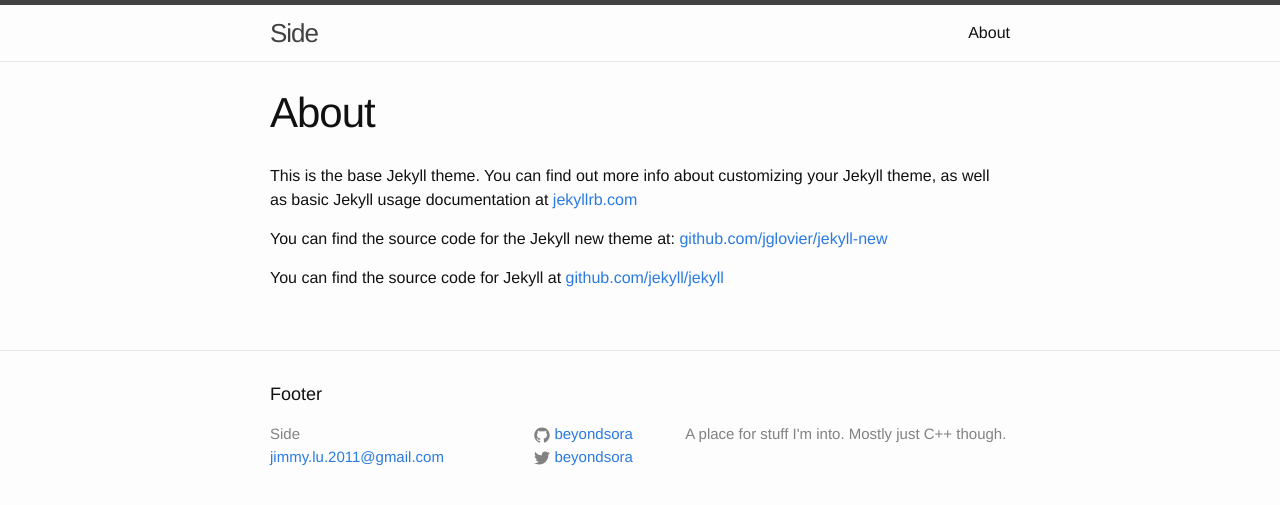
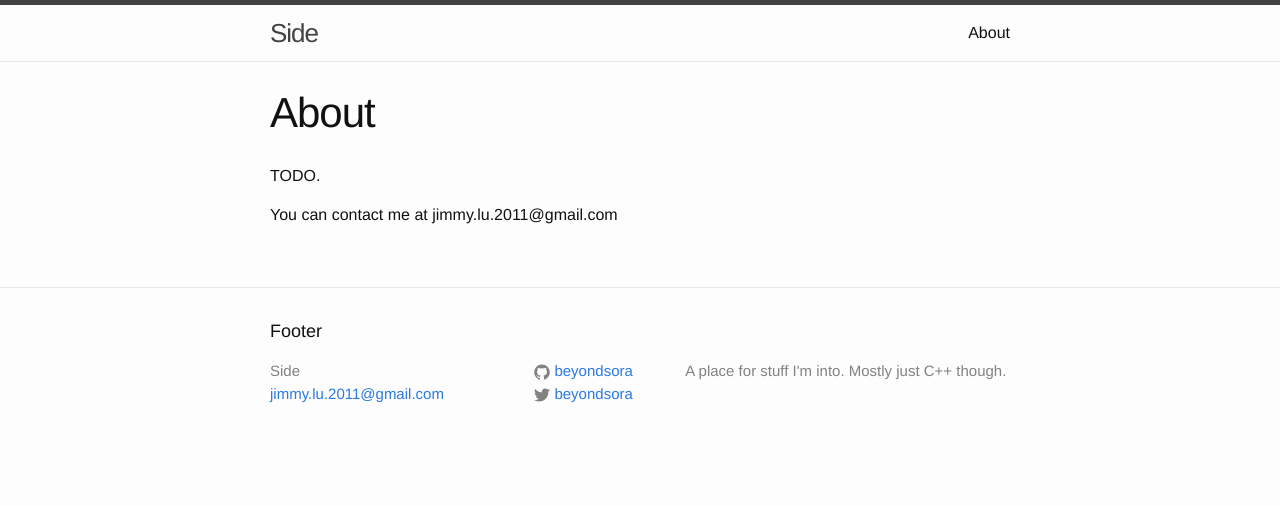
Before and after one commit to BeyondSora/beyondsora.github.io, a Jekyll site: the page built from about.md, in a window 1280 px wide. Shown: the top 505 px of the page. Built offline with Jekyll 4.4.1, drawn with Linux system fonts in a browser that asks for light colours.

Commit message:
Update about page

```diff
--- a/about.md
+++ b/about.md
@@ -4,8 +4,6 @@ title: About
 permalink: /about/
 ---
 
-This is the base Jekyll theme. You can find out more info about customizing your Jekyll theme, as well as basic Jekyll usage documentation at [jekyllrb.com](http://jekyllrb.com/)
+TODO.
 
-You can find the source code for the Jekyll new theme at: [github.com/jglovier/jekyll-new](https://github.com/jglovier/jekyll-new)
-
-You can find the source code for Jekyll at [github.com/jekyll/jekyll](https://github.com/jekyll/jekyll)
+You can contact me at jimmy.lu.2011@gmail.com
```
